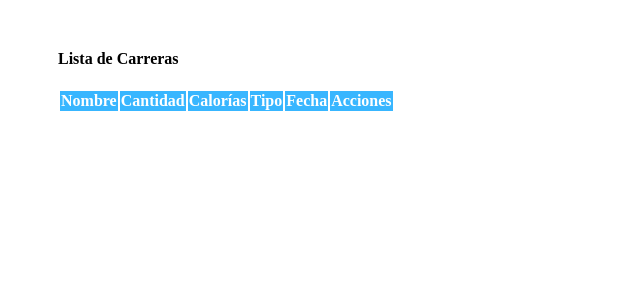
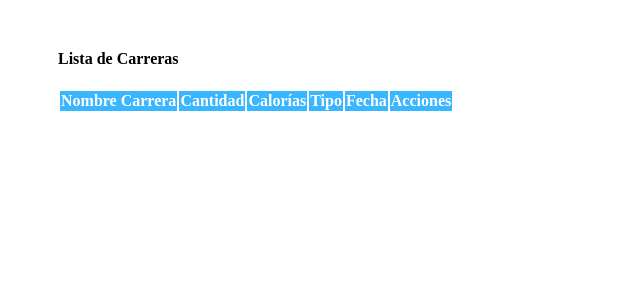
Before and after one commit to jessus99/INIAM, a PHP site: page /proyectos_2021/views/comidas/lista_comidas.php in a window 1280 px wide. Shown: the top 300 px of the page, without its empty margins (0-640 px from the left). Run offline with PHP 8.4, Linux system fonts and the light colour scheme; lists and menus that the app fills with data are empty.

Commit message:
Modificacion carreras

```diff
--- a/views/comidas/lista_comidas.php
+++ b/views/comidas/lista_comidas.php
@@ -15,7 +15,7 @@ if(isset($_GET['cargar'])){
   <thead style='background-color: #38b6ff; color:white; font-weight: 500'>
     <tr>
 
-      <th class='size' scope="col">Nombre</th>
+      <th class='size' scope="col">Nombre Carrera</th>
       <th class='size'  scope="col">Cantidad</th>
       <th class='size'  scope="col">Calorías</th>
       <th class='ajust' scope="col">Tipo</th>
--- a/views/profesionales/lista_clientes.php
+++ b/views/profesionales/lista_clientes.php
@@ -10,7 +10,7 @@
     <div class='col-lg-6 float-left mx-auto'><img src='./images/users/user.png' alt='alt' style='border-radius:50%;width:200px;height:200px'/></div>
     <div>
         <button class='btn btn-info mt-3' style="min-width:200px" onclick='fn_mensajes()'> Mensajes</button><br/>
-        <button class='btn btn-success mt-3' style="min-width:200px" onclick='fn_comidas()'> Comidas</button><br/>
+        <button class='btn btn-success mt-3' style="min-width:200px" onclick='fn_comidas()'> Carreras</button><br/>
         <button class='btn btn-warning mt-3' style="min-width:200px" onclick='fn_recomendaciones()'> Recomendaciones</button><br/>
  </div>
     </div>
```
